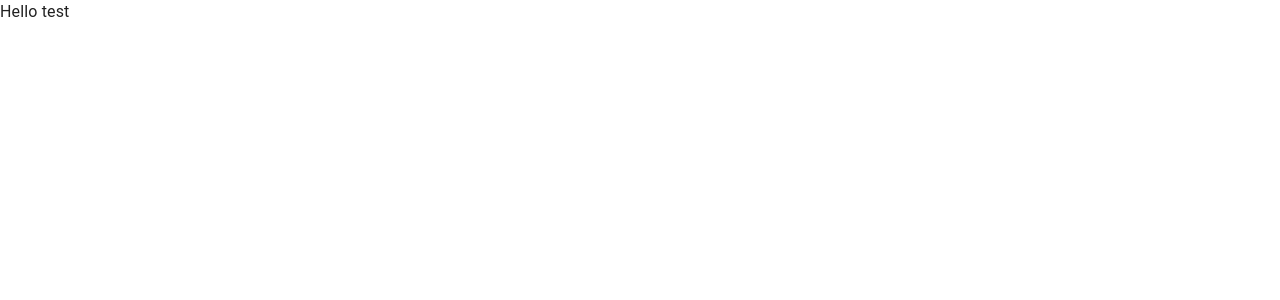
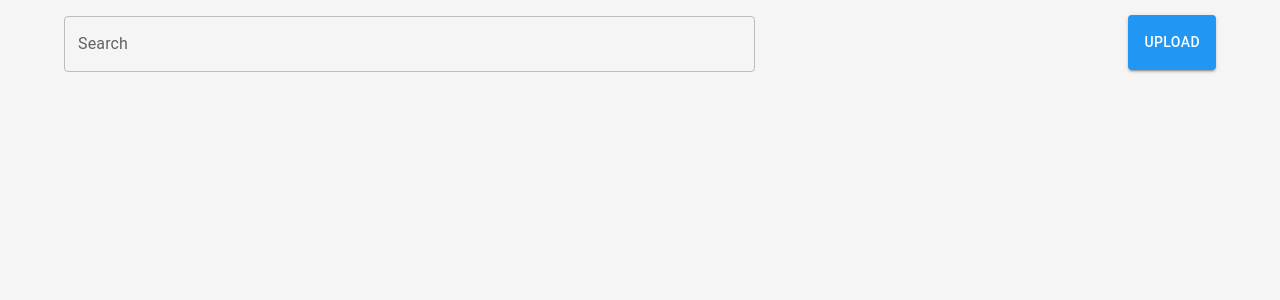
Before and after one commit to jozzbruer/imageSharingApp, a React (Create React App) app in the folder frontend/: page / in a window 1280 px wide. Shown: the top 300 px of the page. Built offline with nearby package versions, Linux system fonts and the light colour scheme.

Commit message:
Add the textfield and an upload button

```diff
--- a/frontend/src/App.tsx
+++ b/frontend/src/App.tsx
@@ -1,13 +1,31 @@
 import React from 'react';
+import './App.css';
+import { Box, Button, Container, TextField } from '@mui/material';
 
-import './App.css';
-
-const App: React.FC =() => {
-  return (
-    <>
-      Hello test
-    </>
-  );
-}
+const App: React.FC = () => {
+	return (
+		<Container>
+			<Box sx={{ display: 'flex', justifyContent: 'space-between' }}>
+				<TextField
+					label='Search'
+					sx={{ width: '60%' }}
+					variant='outlined'
+					margin='normal'
+				/>
+				<Button
+					sx={{ marginTop: '15px', marginBottom: '10px' }}
+					variant='contained'
+					color='primary'
+					component='label'>
+					Upload
+					<input
+						type='file'
+						hidden
+					/>
+				</Button>
+			</Box>
+		</Container>
+	);
+};
 
 export default App;
--- a/frontend/src/index.tsx
+++ b/frontend/src/index.tsx
@@ -4,15 +4,11 @@ import './index.css';
 import App from './App';
 import { theme } from './theme/theme';
 import { ThemeProvider } from '@emotion/react';
-import { CssBaseline } from '@mui/material';
 
-const root = ReactDOM.createRoot(
-	document.getElementById('root') as HTMLElement
-);
+const root = ReactDOM.createRoot(document.getElementById('root') as HTMLElement);
 root.render(
 	<React.StrictMode>
 		<ThemeProvider theme={theme}>
-      <CssBaseline />
 			<App />
 		</ThemeProvider>
 	</React.StrictMode>
```
